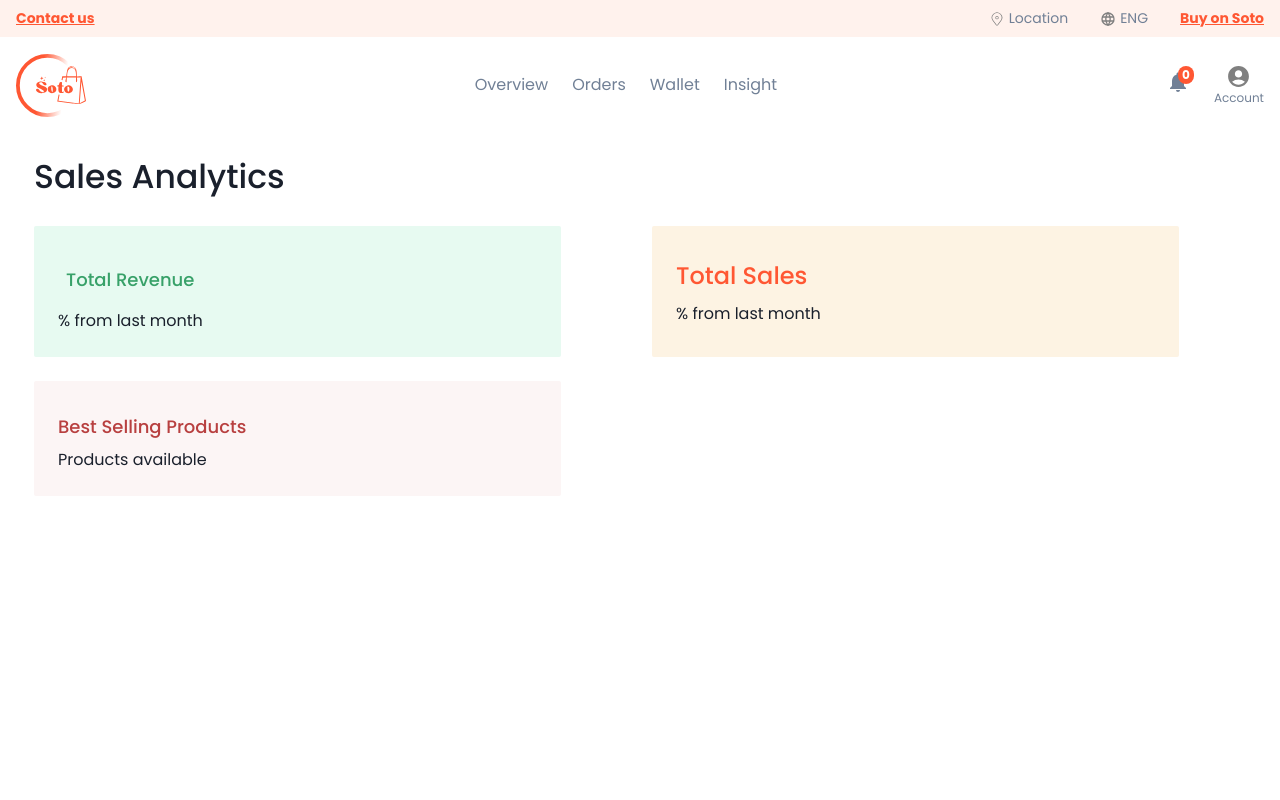
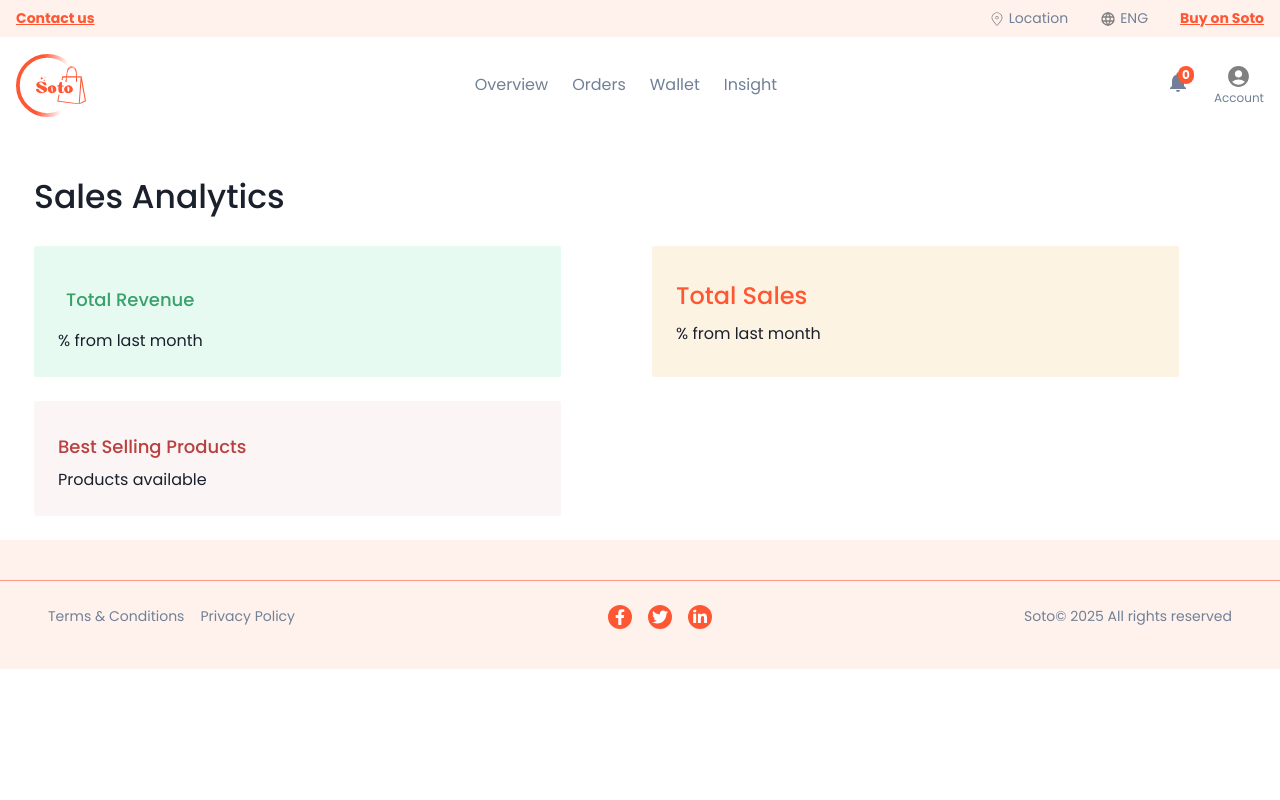
Before and after one commit to preciousemmanuel/soto-web, a React (Vite) app: page /vendor-insight in a window 1280 px wide. Shown: the top 800 px of the page. Built offline with nearby package versions, Linux system fonts and the light colour scheme; no server answers; sample sign-in values are in the browser's storage.

Commit message:
fix product page

```diff
--- a/src/layouts/pages/HomePage.tsx
+++ b/src/layouts/pages/HomePage.tsx
@@ -14,8 +14,9 @@ const HomePage = () => {
     <Box mt={20}>
       <HeroSection />
       <StatsSection />
+      <BestSelling />
       <PopularProductsSection />
-      <BestSelling />
+
       <Chance />
       {/* <BestPrice/> */}
       <TestimonialsSection />
--- a/src/layouts/pages/Vendor/VendorInsight.tsx
+++ b/src/layouts/pages/Vendor/VendorInsight.tsx
@@ -8,13 +8,14 @@ const VendorInsight = () => {
   return (
     <Box
       p={{ base: 4, md: 6 }}
-      minH="100vh"
+      h="100%"
       mt={{ base: 6, md: 12, lg: 32 }}
       px={{ base: 4, md: 6, lg: 34 }}
     >
       <Text
         fontSize={{ base: "xl", md: "2xl", lg: "33px" }}
         fontWeight="500"
+        my={{ base: "120px", md: "20px" }}
         mb={{ base: 4, md: 6 }}
       >
         Sales Analytics
```
